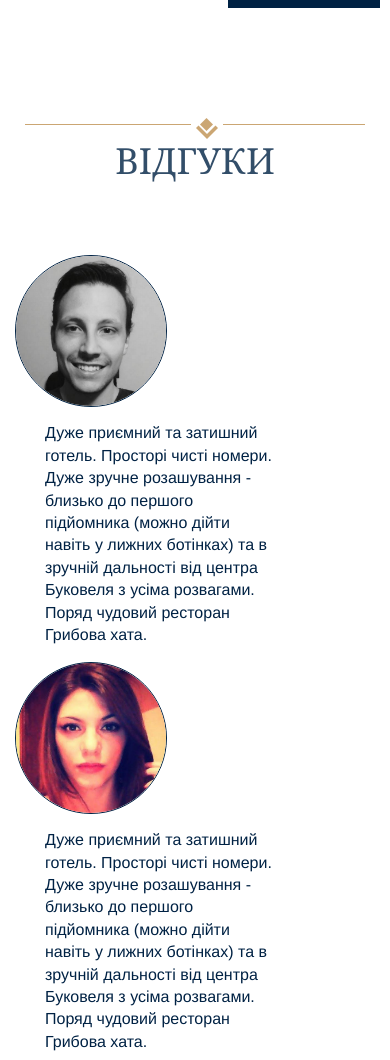
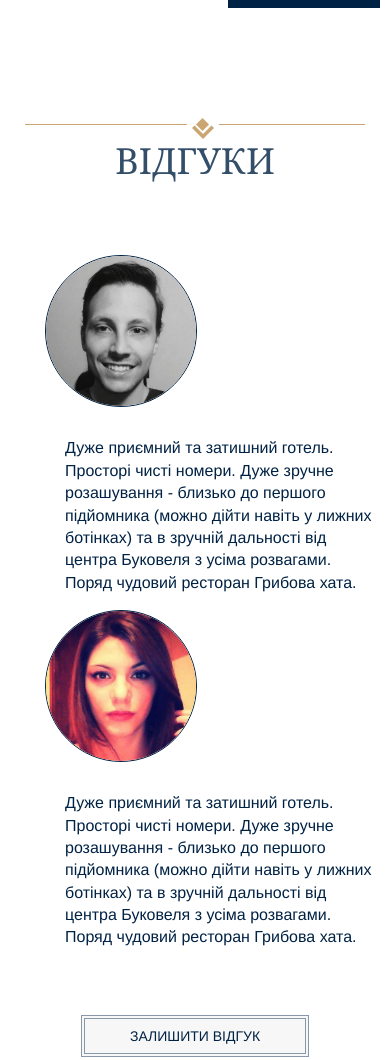
Before and after one commit to AndriiSavchuk/lions.line--task, a website: page app/index.html in a window 390 px wide. Shown: the part 3745-4805 px from the top of the page. Drawn offline with Linux system fonts and the light colour scheme.

Commit message:
Added adaptivity of section Testimonials

```diff
--- a/app/index.html
+++ b/app/index.html
@@ -319,16 +319,16 @@
     <!-- Section Testimonials -->
         <section id="testimonials">
             <div class="container-fluid">
-                <row>
+                <div class="row">
                     <div class="welc-icon">
                         <img src="img/icons/welcome_rect.png" alt="Welcome icon" />
                     </div>
                     <hr class="gold-line">
                     <h3>відгуки</h3>
-                </row>
+                </div>
 
                 <div class="row">
-                    <div class="col-md-5 offset-md-1">
+                    <div class="col-lg-5 offset-lg-1">
                        <div class="row">
                            <div class="col-sm-3">
                                <div class="testimonial-img">
@@ -344,7 +344,7 @@
                        </div>
                     </div>
 
-                    <div class="col-md-5">
+                    <div class="col-lg-5">
                         <div class="row">
                             <div class="col-sm-3">
                                 <div class="testimonial-img">
--- a/app/sass/_media.sass
+++ b/app/sass/_media.sass
@@ -114,6 +114,14 @@
                         margin-bottom: 21px
 
 
+    /* Section Testimonials styles */
+
+    #testimonials
+        p
+            margin-left: 50px //
+
+
+
 
 /* Medium devices (tablets, less than 992px) */
 @media only screen and (max-width : 991px)
@@ -200,6 +208,21 @@
                    margin-top: 25px
                    li
                        margin-bottom: 21px
+
+
+       /* Section Testimonials styles */
+
+   #testimonials
+       .welc-icon
+           left: 48%
+
+       .testimonial-img
+           img
+               margin-left: 30px
+       p
+           padding-top: 30px
+
+
 
 
 /* Small devices (landscape phones, less than 768px) */
--- a/app/sass/main.sass
+++ b/app/sass/main.sass
@@ -398,8 +398,7 @@
         color: $font-color-primary
         font-family: $font-family-primary
         font-size: 16px
-        padding: 15px 100px 0 0
-        margin-left: 30px
+        margin-left: 40px
 
     .testimonial-button
         text-align: center
```
Also changed, not shown: app/css/main.min.css.
